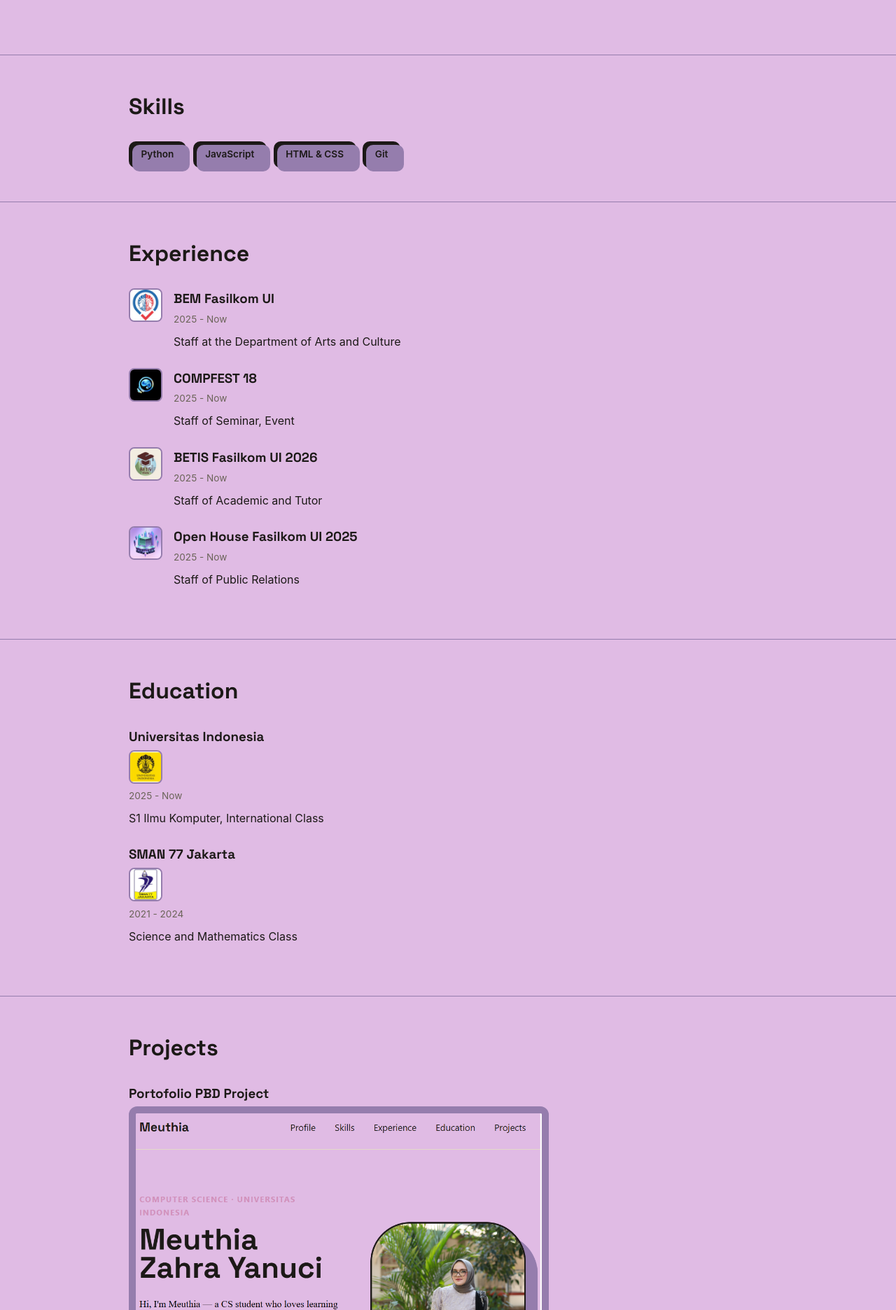
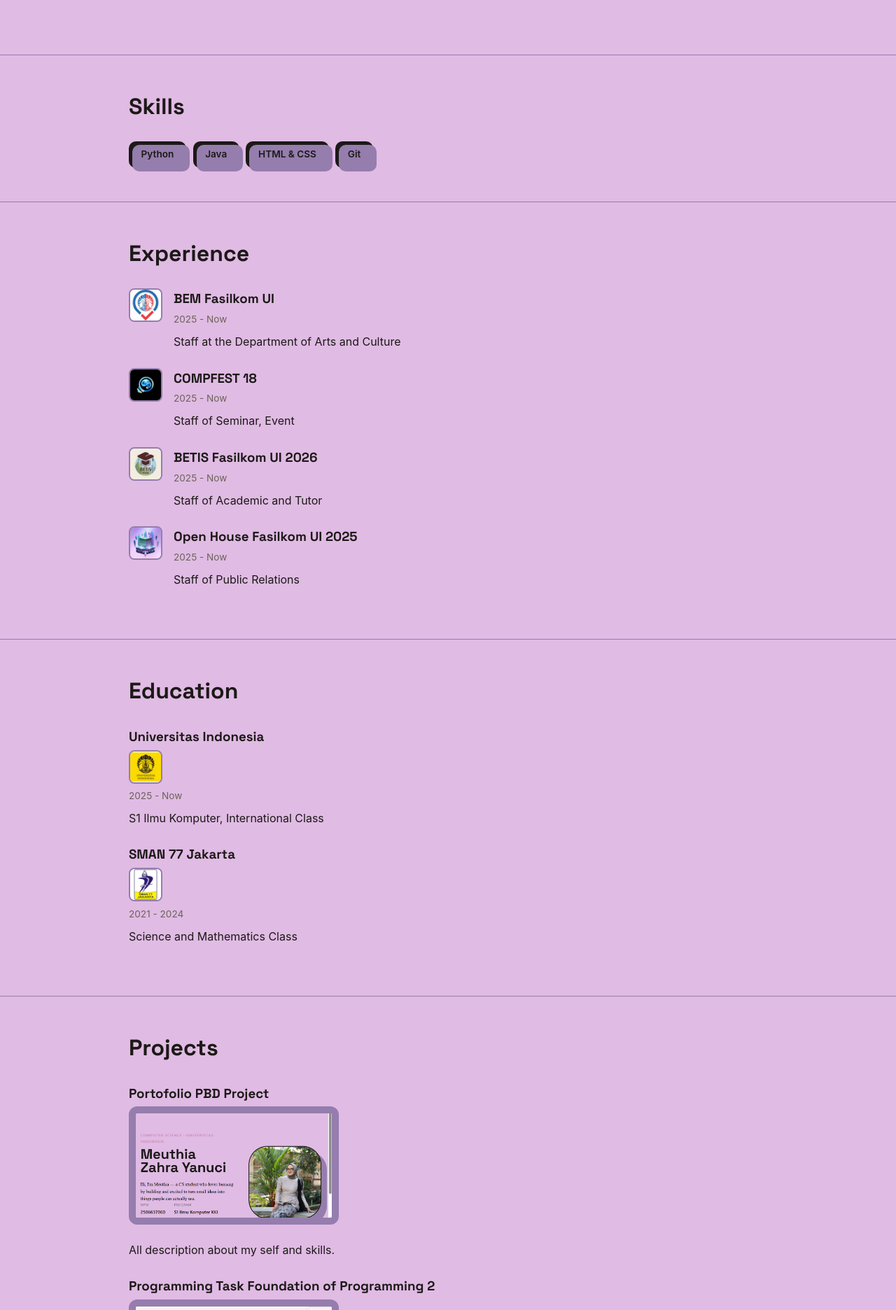
Before and after one commit to meuthiazahra-hub/myportofolio, a Django app: page / in a window 1280 px wide. Shown: the part 594-2466 px from the top of the page at 70% size. Run offline with Django 5.2, Linux system fonts and the light colour scheme.

Commit message:
update section

```diff
--- a/static/css/style.css
+++ b/static/css/style.css
@@ -61,6 +61,10 @@ h1, .brand {
     text-decoration: none;
     font-size: 0.95rem;
     font-family:'Lucida Sans', 'Lucida Sans Regular', 'Lucida Grande', 'Lucida Sans Unicode', Geneva, Verdana, sans-serif;
+}
+.site-header nav a:hover {
+    color: var(--accent-dark);
+    transform: scale(1.08);
 }
 .hero {
     padding: 4.5rem 0 5rem;
@@ -273,8 +277,8 @@ h1, .brand {
 }
 .project-image {
     width: 100%;
-    max-width: 600px;
-    aspect-ratio: 4 / 3;
+    max-width: 300px;
+    aspect-ratio: 16 / 9;
     object-fit: cover;
     border-radius: 12px;
     border: 10px solid var(--accent);
--- a/templates/index.html
+++ b/templates/index.html
@@ -61,7 +61,7 @@
         <h2>Skills</h2>
         <ul class="skill-list">
             <li>Python</li>
-            <li>JavaScript</li>
+            <li>Java</li>
             <li>HTML &amp; CSS</li>
             <li>Git</li>
         </ul>
@@ -135,6 +135,17 @@
             <img src="/static/img/portofolio-pbd.png" alt="Screenshot Portofolio PBD Project" class="project-image">
             <p>All description about my self and skills.</p>
         </div>
+        <div class="project-card">
+            <h3>Programming Task Foundation of Programming 2</h3>
+            <img src="/static/img/tugaspemrograman.png" alt="Screenshot Portofolio PBD Project" class="project-image">
+            <p>Using java and greenfoot for representation of covid 19 infection and healing.</p>
+        </div>
+        <div class="project-card">
+            <h3>Local web for Nutrition Competition called "Dinner Sehat"</h3>
+            <img src="/static/img/dinner-sehat.png" alt="Screenshot Portofolio PBD Project" class="project-image">
+            <p>Using html and css for creating a responsive website.</p>
+        </div>
+    </div>
     </div>
 </section>
     </main>
```
Also changed, not shown: static/img/dinner-sehat.png (added), static/img/tugaspemrograman.png (added).
